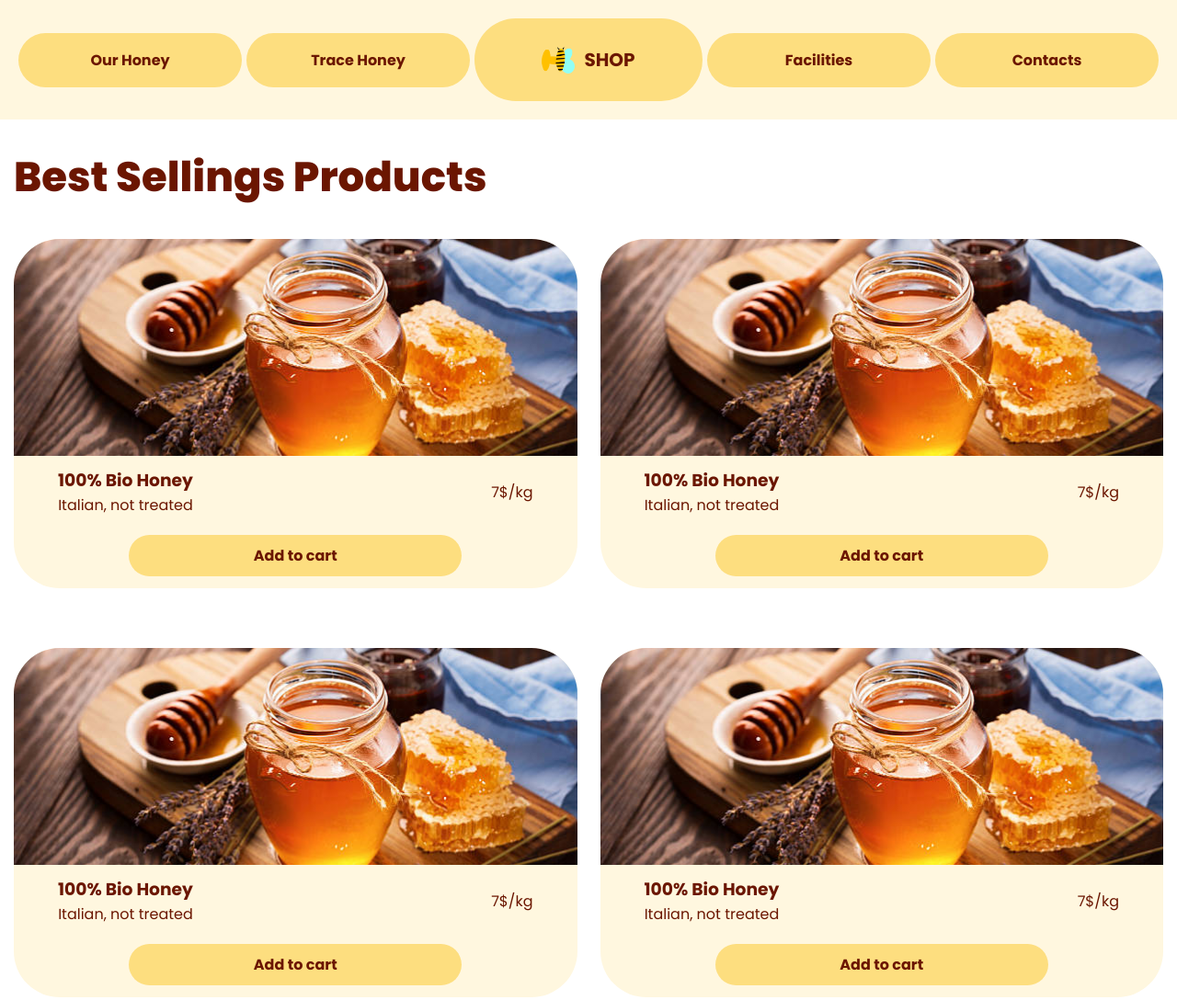
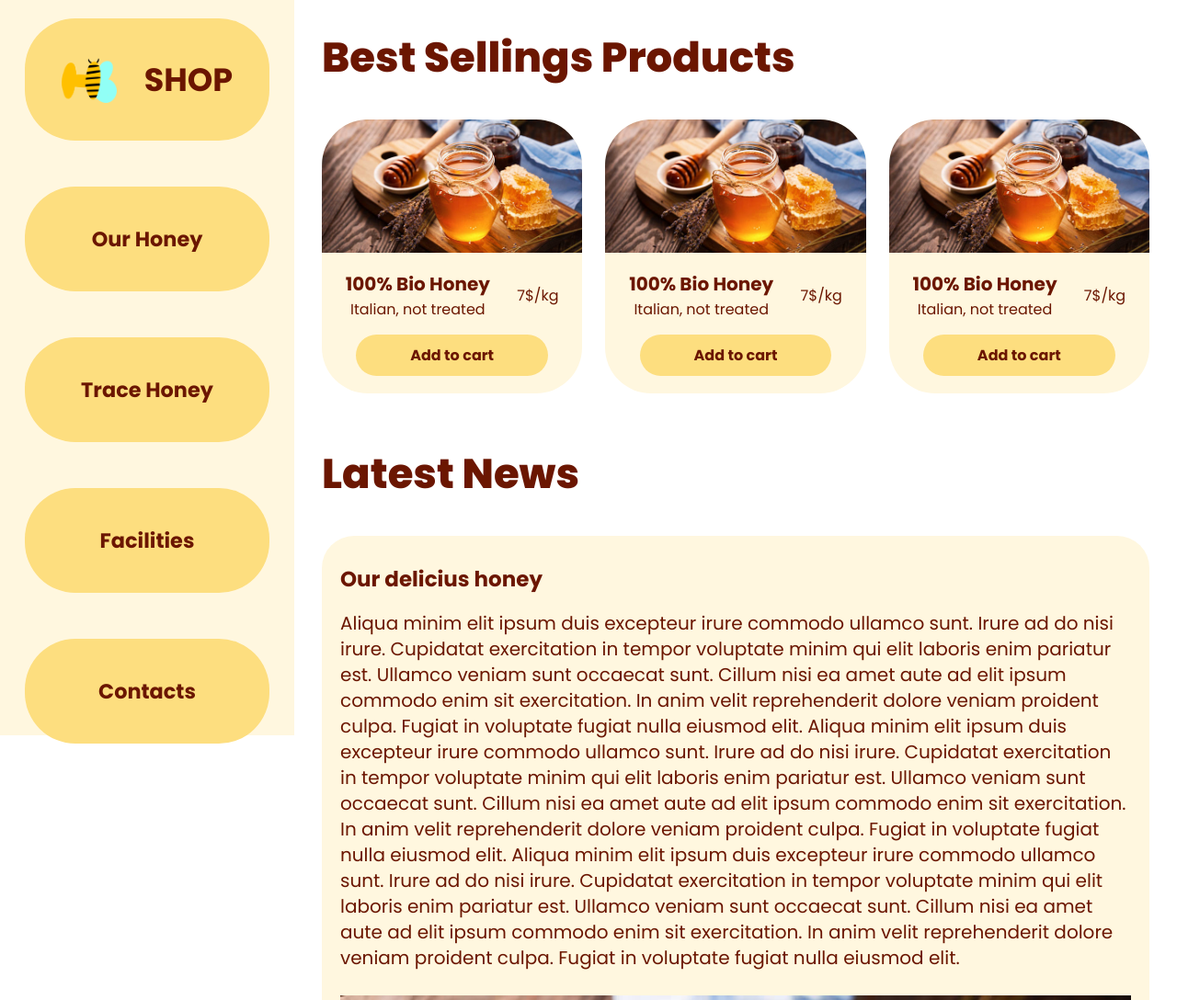
Before and after one commit to OneZ3ro/Es3_260723, a plain HTML site: page index.html in a window 1280 px wide. Shown: the top 1088 px of the page at 92% size. Drawn offline with Linux system fonts and the light colour scheme.

Commit message:
medium style done

```diff
--- a/assets/css/style.css
+++ b/assets/css/style.css
@@ -87,7 +87,7 @@ h2 {
   width: 100%;
   background-color: #fff7df;
   margin-bottom: 40px;
-  padding: 30px 30px 10px;
+  padding-bottom: 10px;
 }
 
 .card > div:nth-of-type(2) {
@@ -113,6 +113,7 @@ h2 {
 .card > div:nth-of-type(2) > div:nth-of-type(1) p {
   display: flex;
   align-items: center;
+  justify-content: center;
 }
 
 .card > div:nth-of-type(2) > div:nth-of-type(2) {
@@ -144,6 +145,7 @@ h2:nth-of-type(2) {
   padding: 30px 20px;
   margin-bottom: 0;
   background-color: #fff7df;
+  border-radius: 35px;
 }
 
 #card-p h3 {
@@ -196,24 +198,18 @@ h2:nth-of-type(2) {
   }
 
   .header-box:nth-of-type(1) {
-    order: 3;
-    flex-grow: 5;
+    order: 0;
+    flex-grow: 1;
   }
 
-  .header-box:nth-of-type(2) {
-    order: 1;
+  .header-box:nth-of-type(2),
+  .header-box:nth-of-type(3) {
+    order: -1;
   }
 
-  .header-box:nth-of-type(3) {
-    order: 2;
-  }
-
-  .header-box:nth-of-type(4) {
-    order: 4;
-  }
-
+  .header-box:nth-of-type(4),
   .header-box:nth-of-type(5) {
-    order: 5;
+    order: 1;
   }
 
   main {
@@ -234,7 +230,7 @@ h2:nth-of-type(2) {
     width: 45%;
     max-height: 380px;
     padding: 0;
-    flex-grow: 2;
+    flex-grow: 1;
   }
 
   .card > div:nth-of-type(2) {
@@ -253,3 +249,93 @@ h2:nth-of-type(2) {
     width: 100%;
   }
 }
+
+@media screen and (min-width: 1000px) {
+  header {
+    position: fixed;
+    max-width: 25%;
+    height: 100%;
+    flex-direction: column;
+    text-align: center;
+    justify-content: flex-start;
+    gap: 50px;
+  }
+  header h1 {
+    font-size: 35px;
+    font-weight: bold;
+  }
+
+  .header-box,
+  #logo-shop {
+    border-radius: 55px;
+    padding-block: 40px;
+  }
+
+  .header-box {
+    font-size: 1.4em;
+    width: 95%;
+  }
+
+  #logo-shop {
+    gap: 30px;
+  }
+
+  #logo-shop img {
+    height: 50px;
+  }
+
+  .header-box:nth-of-type(1),
+  .header-box:nth-of-type(2),
+  .header-box:nth-of-type(3),
+  .header-box:nth-of-type(4),
+  .header-box:nth-of-type(5) {
+    order: 0;
+    flex-grow: unset;
+  }
+
+  main {
+    padding-inline: 30px;
+    max-width: 75%;
+    margin-left: 25%;
+  }
+
+  h2 {
+    width: 100%;
+  }
+
+  .card {
+    width: calc((100% - 30%) / 3);
+    max-height: unset;
+  }
+
+  .img-honey {
+    min-height: 145px;
+    height: unset;
+  }
+
+  .card > div:nth-of-type(2) {
+    padding: 1.2em 0.7em;
+    gap: unset;
+    justify-content: space-around;
+  }
+
+  .card > div:nth-of-type(2) > div:nth-of-type(1) {
+    justify-content: space-around;
+  }
+  .card > div:nth-of-type(2) > div:nth-of-type(1) > div > h3 {
+    text-align: center;
+    font-size: 20px;
+  }
+
+  .card > div:nth-of-type(2) > div:nth-of-type(2) {
+    margin-top: 15px;
+  }
+
+  .card:nth-of-type(4) {
+    display: none;
+  }
+
+  .main-box {
+    width: 80%;
+  }
+}
```
